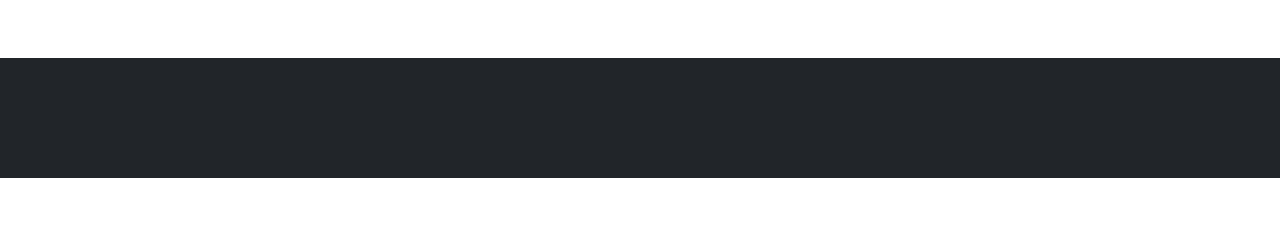
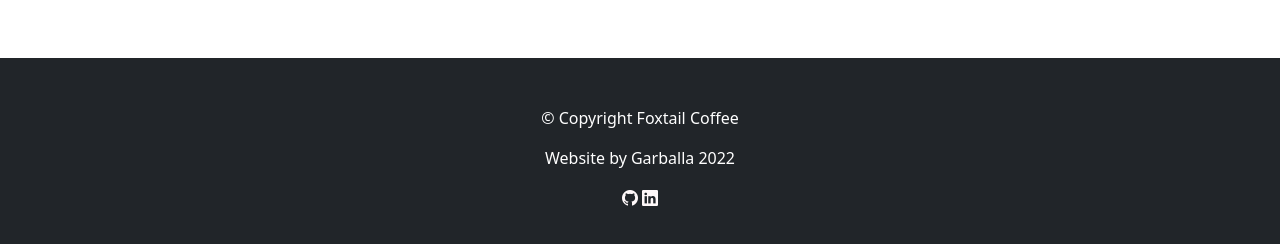
Before and after one commit to Garballa/Foxtail_Coffee, a plain HTML site: page index.html in a window 1280 px wide. Shown: the part 2570-2814 px from the top of the page. Before the commit the page ends 2748 px from the top, so only its background shows below. Drawn offline with nearby package versions, Linux system fonts and the light colour scheme.

Commit message:
Add footer section.

```diff
--- a/css/main.css
+++ b/css/main.css
@@ -162,6 +162,22 @@ body {
   color: #0a1118;
 }
 
+/* footer */
+#footer {
+  text-align: center;
+}
+#footer-icon:hover {
+  color: #fbf0f6;
+}
+#footer-icon:visited {
+  color: #fbf0f6;
+}
+#footer-icon:active {
+  color: #fbf0f6;
+}
+#footer-icon {
+  color: #fef8f9;
+}
 @media (min-width: 544px) {
   .steps {
     padding-top: 80px;
--- a/index.html
+++ b/index.html
@@ -228,12 +228,22 @@
     </section>
     <!-- Section Three End -->
 
-    <!-- Section With 3 Cols Start -->
+    <!-- Footer Start -->
     <section class="bg-dark text-white py-4">
       <div class="custom-container my-4">
         <div class="row">
-          <div class="col-12 col-sm-4 mb-4">
+          <div class="col-12 col-sm-12 mb-4">
+            <footer id="footer">
+              <p>© Copyright Foxtail Coffee</p>
+              <p>Website by Garballa 2022</p>
+              <a href="https://github.com/Garballa"
+                ><i id="footer-icon" class="bi bi-github"></i
+              ></a>
 
+              <a href="https://www.linkedin.com/in/garrett-ballard-01439a1b6/"
+                ><i id="footer-icon" class="bi bi-linkedin"></i
+              ></a>
+            </footer>
           </div>
         </div>
       </div>
```
